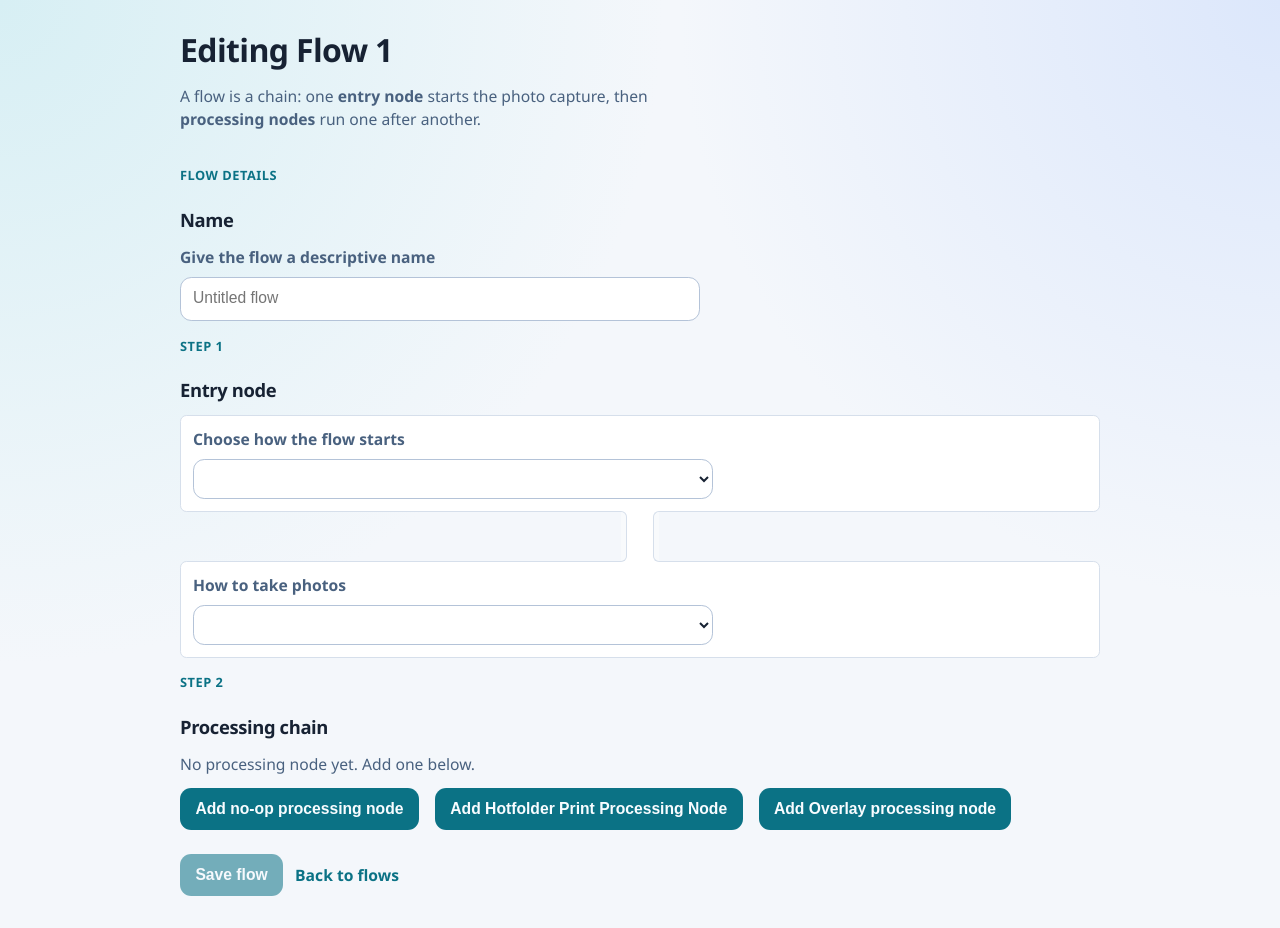
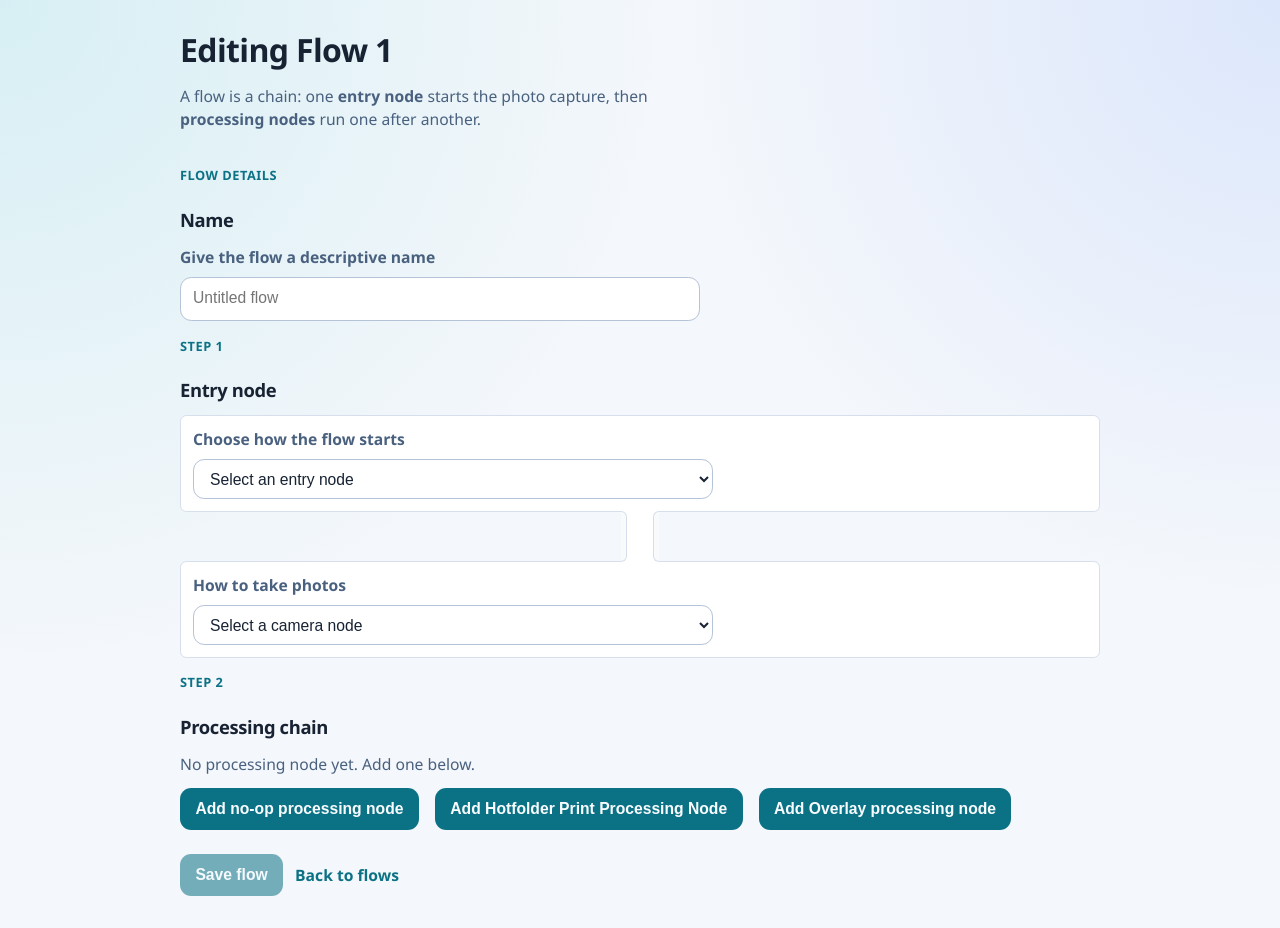
Before and after one commit to simonjamain/openphotobooth, a Vue app: page /configure/1 in a window 1280 px wide. Built offline with nearby package versions, Linux system fonts and the light colour scheme; the HTML template or start-up script is replaced by a standard one.

Commit message:
less bug, better betterance

```diff
--- a/src/components/nodeLinkage.vue
+++ b/src/components/nodeLinkage.vue
@@ -1,6 +1,6 @@
 <script setup lang="ts">
 defineProps<{
-  displayArrow: boolean,
+  displayArrow?: boolean,
 }>()
 </script>
 <template>
--- a/src/core/Flow.ts
+++ b/src/core/Flow.ts
@@ -1,4 +1,3 @@
-import { toRaw } from "vue";
 import type { App } from "./types/App";
 import type { Flow, FlowConfiguration } from "./types/Flow";
 import type { ProcessingNode } from "./types/ProcessingNode";
@@ -41,6 +40,8 @@ export function instanciateFlowFromConfiguration(flowConfiguration: FlowConfigur
         processingNodesPipeline.push({ ...processingNode, ...nodeConfiguration });
     }
 
+
+    // we bind the node configurations to the registered nodes the their methods can access the configuration through `this.configuration`
     return {
         name: flowConfiguration.name,
         entryNode: { ...entryNode, ...flowConfiguration.entryNode },
--- a/src/core/types/EntryNode.ts
+++ b/src/core/types/EntryNode.ts
@@ -3,5 +3,5 @@ import type { Node } from "./Node";
 import type { CameraNode } from "./CameraNode";
 
 export interface EntryNode extends Node {
-  component: Component<{cameraNode: CameraNode, configuration: Record<string, unknown>}>;
+  component: Component<{cameraNode: CameraNode}>;
 }
--- a/src/extensions/digicamcontrol/apiCameraNode.ts
+++ b/src/extensions/digicamcontrol/apiCameraNode.ts
@@ -14,6 +14,7 @@ async function waitAndGetLastImageName(apiUrl: string): Promise<string> {
             const imageName = await (await fetch(getLastImageNameUrl)).text()
             // api send "-" if image is still processing
             if(imageName === "-") {
+                console.log("Image is still processing, please try again later.")
                 throw new Error("Image is still processing, please try again later.")
             }
             return imageName;
--- a/src/extensions/digicamcontrol/apiCameraNodeConfigurationComponent.vue
+++ b/src/extensions/digicamcontrol/apiCameraNodeConfigurationComponent.vue
@@ -11,7 +11,9 @@ const configuration = defineModel<ApiCameraNodeConfiguration['configuration']>('
 <template>
   <p>This node allows you to take pictures with a DSLR using the digiCamControl API.</p>
   <p>
-    For more information on how to set up the API, please refer to the <a href="https://www.digicamcontrol.com/doc/userguide/web" target="_blank">digiCamControl web interface documentation</a>
+    For more information on how to set up the API, please refer to the <a
+      href="https://www.digicamcontrol.com/doc/userguide/web" target="_blank">digiCamControl web interface
+      documentation</a>
   </p>
   <label>
     <input v-model="configuration.apiUrl" type="text" placeholder="http://127.0.0.1:5513" />
--- a/src/views/boothView.vue
+++ b/src/views/boothView.vue
@@ -38,7 +38,6 @@ async function onPhotosTaken(images: ImageBitmap[]) {
         v-else
         :is="currentFlow.entryNode.component"
         :cameraNode="currentFlow.cameraNode"
-        :configuration="currentFlow.entryNode.configuration"
         @photosTaken="onPhotosTaken"
     />
 </template>
--- a/src/views/flowConfigView.vue
+++ b/src/views/flowConfigView.vue
@@ -3,6 +3,7 @@ import { computed, ref, toRaw, type Component, type Ref } from 'vue';
 import { useRouter } from 'vue-router';
 import { useBoothApp } from '@/core/composables/useBoothApp';
 import type { FlowConfiguration } from '@/core/types/Flow';
+import type { NodeConfiguration } from '@/core/types/Node';
 import nodeLinkage from '@/components/nodeLinkage.vue';
 
 const { boothApp } = useBoothApp();
@@ -16,8 +17,15 @@ const editedFlowConfiguration: Ref<Partial<FlowConfiguration>> = ref({
     processingNodesPipeline: [],
 });
 
-//@ts-expect-error we expect flowIndex to be undefined, and it is ok in js to index with undefined
-editedFlowConfiguration.value = structuredClone(toRaw(boothApp.value.flowConfigurations[parseInt(props.flowIndex)])) ?? {processingNodesPipeline: []};
+const parsedFlowIndex = props.flowIndex === undefined
+    ? undefined
+    : Number.parseInt(props.flowIndex, 10);
+
+if (parsedFlowIndex !== undefined && Number.isFinite(parsedFlowIndex)) {
+    editedFlowConfiguration.value = structuredClone(toRaw(boothApp.value.flowConfigurations[parsedFlowIndex])) ?? {
+        processingNodesPipeline: [],
+    };
+}
 
 
 const flowIsInvalid = computed(() => {
@@ -53,8 +61,71 @@ const selectedEntryNodeConfigurationComponent = computed<Component | undefined>(
     return selectedEntryNode.value?.configurationComponent as Component | undefined;
 });
 
-function getSelectedProcessingNodeConfigurationComponent(nodeId: string) {
-    return boothApp.value.registeredNodes.processingNodes[nodeId]?.configurationComponent as Component | undefined;
+const selectedEntryNodeId = computed<string>({
+    get() {
+        return editedFlowConfiguration.value.entryNode?.id ?? '';
+    },
+    set(nodeId: string) {
+        if (nodeId === '') {
+            editedFlowConfiguration.value.entryNode = undefined;
+            return;
+        }
+
+        if (editedFlowConfiguration.value.entryNode?.id === nodeId) {
+            return;
+        }
+
+        editedFlowConfiguration.value.entryNode = {
+            id: nodeId,
+            configuration: {},
+        } as NodeConfiguration;
+    },
+});
+
+const selectedCameraNodeId = computed<string>({
+    get() {
+        return editedFlowConfiguration.value.cameraNode?.id ?? '';
+    },
+    set(nodeId: string) {
+        if (nodeId === '') {
+            editedFlowConfiguration.value.cameraNode = undefined;
+            return;
+        }
+
+        if (editedFlowConfiguration.value.cameraNode?.id === nodeId) {
+            return;
+        }
+
+        editedFlowConfiguration.value.cameraNode = {
+            id: nodeId,
+            configuration: {},
+        } as NodeConfiguration;
+    },
+});
+
+const processingNodesForDisplay = computed(() => {
+    return (editedFlowConfiguration.value.processingNodesPipeline ?? []).map((node, nodeIndex) => {
+        const registeredNode = boothApp.value.registeredNodes.processingNodes[node.id];
+
+        return {
+            node,
+            nodeIndex,
+            name: registeredNode?.name ?? node.id,
+            configurationComponent: registeredNode?.configurationComponent as Component | undefined,
+        };
+    });
+});
+
+function addProcessingNode(nodeId: string) {
+    editedFlowConfiguration.value.processingNodesPipeline = editedFlowConfiguration.value.processingNodesPipeline ?? [];
+    editedFlowConfiguration.value.processingNodesPipeline.push({
+        id: nodeId,
+        configuration: {},
+    });
+}
+
+function removeProcessingNode(nodeIndex: number) {
+    editedFlowConfiguration.value.processingNodesPipeline?.splice(nodeIndex, 1);
 }
 
 function saveFlowConfiguration() {
@@ -97,11 +168,12 @@ function saveFlowConfiguration() {
                 <h2>Entry node</h2>
                 <div class="processing-list__item">
                     <label for="entry-node-select">Choose how the flow starts</label>
-                    <select id="entry-node-select" v-model="editedFlowConfiguration.entryNode">
+                    <select id="entry-node-select" v-model="selectedEntryNodeId">
+                        <option disabled value="">Select an entry node</option>
                         <option
                             v-for="node in boothApp.registeredNodes.entryNodes"
                             :key="node.id"
-                            :value="{id: node.id,configuration: {}}"
+                            :value="node.id"
                         >
                             {{ node.name }}
                         </option>
@@ -116,11 +188,12 @@ function saveFlowConfiguration() {
                 <node-linkage />
                 <div class="processing-list__item">
                     <label for="camera-node-select">How to take photos</label>
-                    <select id="camera-node-select" v-model="editedFlowConfiguration.cameraNode">
+                    <select id="camera-node-select" v-model="selectedCameraNodeId">
+                        <option disabled value="">Select a camera node</option>
                         <option
                             v-for="node in boothApp.registeredNodes.cameraNodes"
                             :key="node.id"
-                            :value="{id: node.id,configuration: {}}"
+                            :value="node.id"
                         >
                             {{ node.name }}
                         </option>
@@ -137,10 +210,10 @@ function saveFlowConfiguration() {
                 <p class="chain-node__eyebrow">Step 2</p>
                 <h2>Processing chain</h2>
 
-                <ol class="processing-list" v-if="(editedFlowConfiguration.processingNodesPipeline ?? []).length > 0">
+                <ol class="processing-list" v-if="processingNodesForDisplay.length > 0">
                     <template
-                        v-for="(node, nodeIndex) in editedFlowConfiguration.processingNodesPipeline ?? []"
-                        :key="nodeIndex">
+                        v-for="{ node, nodeIndex, name, configurationComponent } in processingNodesForDisplay"
+                        :key="`${node.id}-${nodeIndex}`">
 
                         <node-linkage v-if="nodeIndex > 0" :displayArrow="true" />
 
@@ -148,14 +221,14 @@ function saveFlowConfiguration() {
                             class="processing-list__item"
                         >
                             <div class="processing-list__title-row">
-                                <strong>{{ boothApp.registeredNodes.processingNodes[node.id]?.name }}</strong>
-                                <button class="processing-list__remove" type="button" @click="editedFlowConfiguration.processingNodesPipeline?.splice(nodeIndex, 1)">
+                                <strong>{{ name }}</strong>
+                                <button class="processing-list__remove" type="button" @click="removeProcessingNode(nodeIndex)">
                                     🗑
                                 </button>
                             </div>
                             <component
-                                v-if="getSelectedProcessingNodeConfigurationComponent(node.id) !== undefined"
-                                :is="getSelectedProcessingNodeConfigurationComponent(node.id)"
+                                v-if="configurationComponent !== undefined"
+                                :is="configurationComponent"
                                 v-model:configuration="node.configuration"
                             />
                         </li>
@@ -166,10 +239,10 @@ function saveFlowConfiguration() {
 
                 <div class="processing-node-palette">
                     <button
-                        v-for="(node, nodeIndex) in boothApp.registeredNodes.processingNodes"
-                        :key="nodeIndex"
+                        v-for="node in boothApp.registeredNodes.processingNodes"
+                        :key="node.id"
                         type="button"
-                        @click="editedFlowConfiguration.processingNodesPipeline = editedFlowConfiguration.processingNodesPipeline ?? []; editedFlowConfiguration.processingNodesPipeline.push({id: node.id,configuration: {}})"
+                        @click="addProcessingNode(node.id)"
                     >
                         Add {{ node.name }}
                     </button>
```
